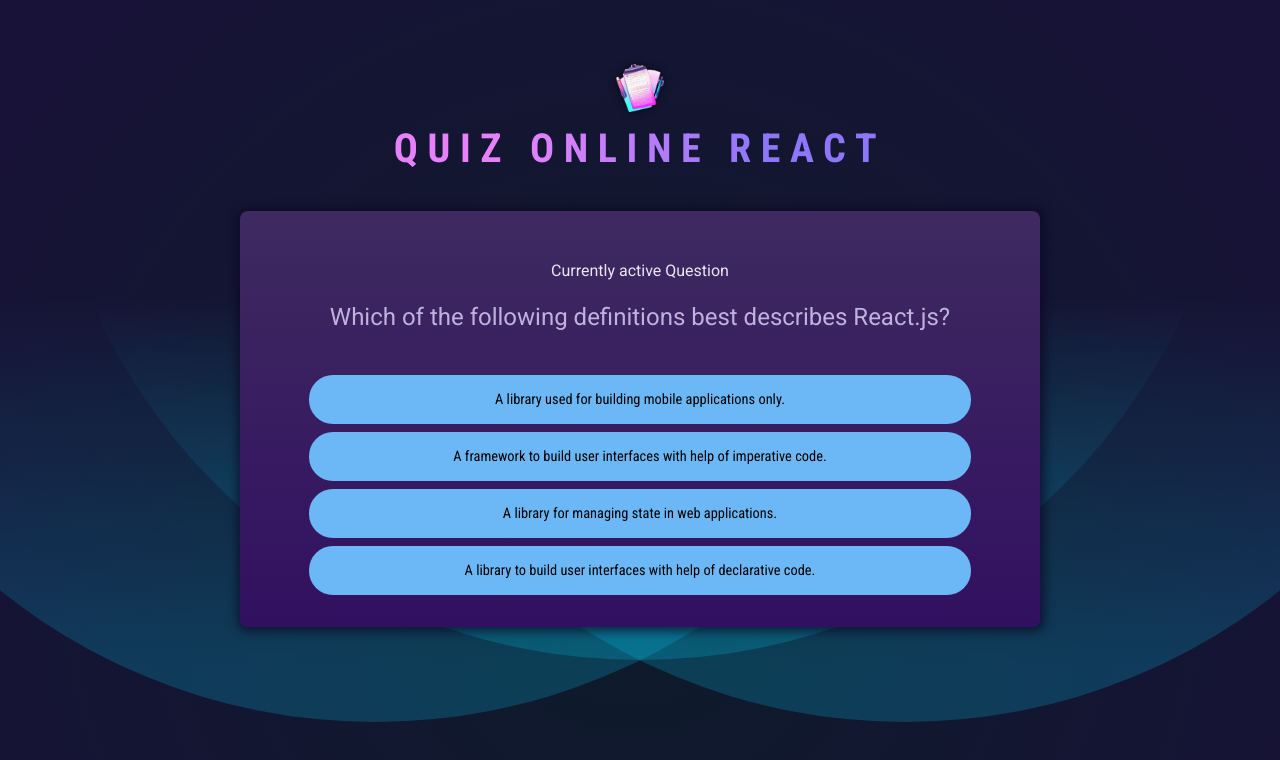
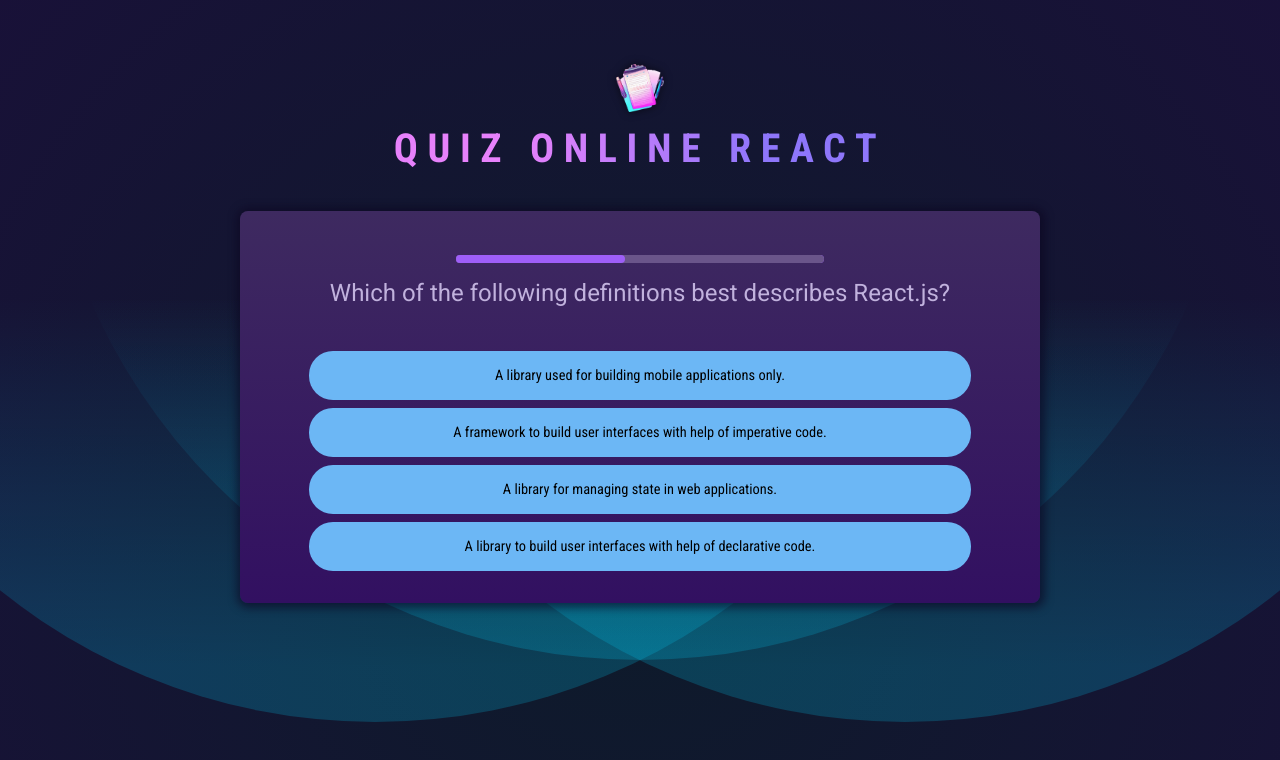
Before and after one commit to KevinYih/quizonlinereact, a React (Vite) app: page / in a window 1280 px wide. Shown: the top 760 px of the page. Built offline with nearby package versions, Linux system fonts and the light colour scheme.

Commit message:
Using Effect Cleanup Functions & Using Keys for Resetting Components

```diff
--- /dev/null
+++ b/src/components/QuestionTimer.jsx
@@ -0,0 +1,26 @@
+import { useState, useEffect } from "react";
+
+export default function QuestionTimer({ timeOut, onTimeOut }) {
+  const [remainingTime, setRemainingTime] = useState(timeOut);
+  useEffect(() => {
+    console.log("SETTING TIMEOUT");
+    const timer = setTimeout(onTimeOut, timeOut);
+
+    return () => {
+      clearTimeout(timer);
+    };
+  }, [onTimeOut, timeOut]);
+
+  useEffect(() => {
+    console.log("SETTING INTERVAL");
+    const interval = setInterval(() => {
+      setRemainingTime((prevTime) => prevTime - 100);
+    }, 100);
+
+    return () => {
+      clearInterval(interval);
+    };
+  }, []);
+
+  return <progress value={remainingTime} max={timeOut} id="question-time" />;
+}
--- a/src/components/Quiz.jsx
+++ b/src/components/Quiz.jsx
@@ -1,6 +1,7 @@
-import { useState } from "react";
+import { useState, useCallback } from "react";
 import QUESTIONS from "../questions";
 import quizCompleteImg from "../assets/quiz-complete.png";
+import QuestionTimer from "./QuestionTimer";
 
 export default function Quiz() {
   const [userAnswers, setUserAnswers] = useState([]);
@@ -8,12 +9,13 @@
   const activeQuestionIndex = userAnswers.length;
   const quizIsComplete = activeQuestionIndex === QUESTIONS.length;
 
-  function handleSelectAnswer(selectedAnswer) {
-    // setUserAnswers((prevAnswers) => {
-    //   return [...prevAnswers, e.target.textContent];
-    // });
+  // const handleSelectAnswer = useCallBack( ,[]);
+
+  const handleSelectAnswer = useCallback(function handleSelectAnswer(selectedAnswer) {
     setUserAnswers((prevAnswers) => [...prevAnswers, selectedAnswer]);
-  }
+  }, []);
+
+  const handleSkipAnswer = useCallback(() => handleSelectAnswer(null), [handleSelectAnswer]);
 
   if (quizIsComplete) {
     return (
@@ -30,7 +32,7 @@
   return (
     <div id="quiz">
       <div id="question">
-        <p>Currently active Question</p>
+        <QuestionTimer key={activeQuestionIndex} timeOut={10000} onTimeOut={handleSkipAnswer} />
         <h2>{QUESTIONS[activeQuestionIndex].text}</h2>
         <ul id="answers">
           {shuffledAnswers.map((answer) => (
```
